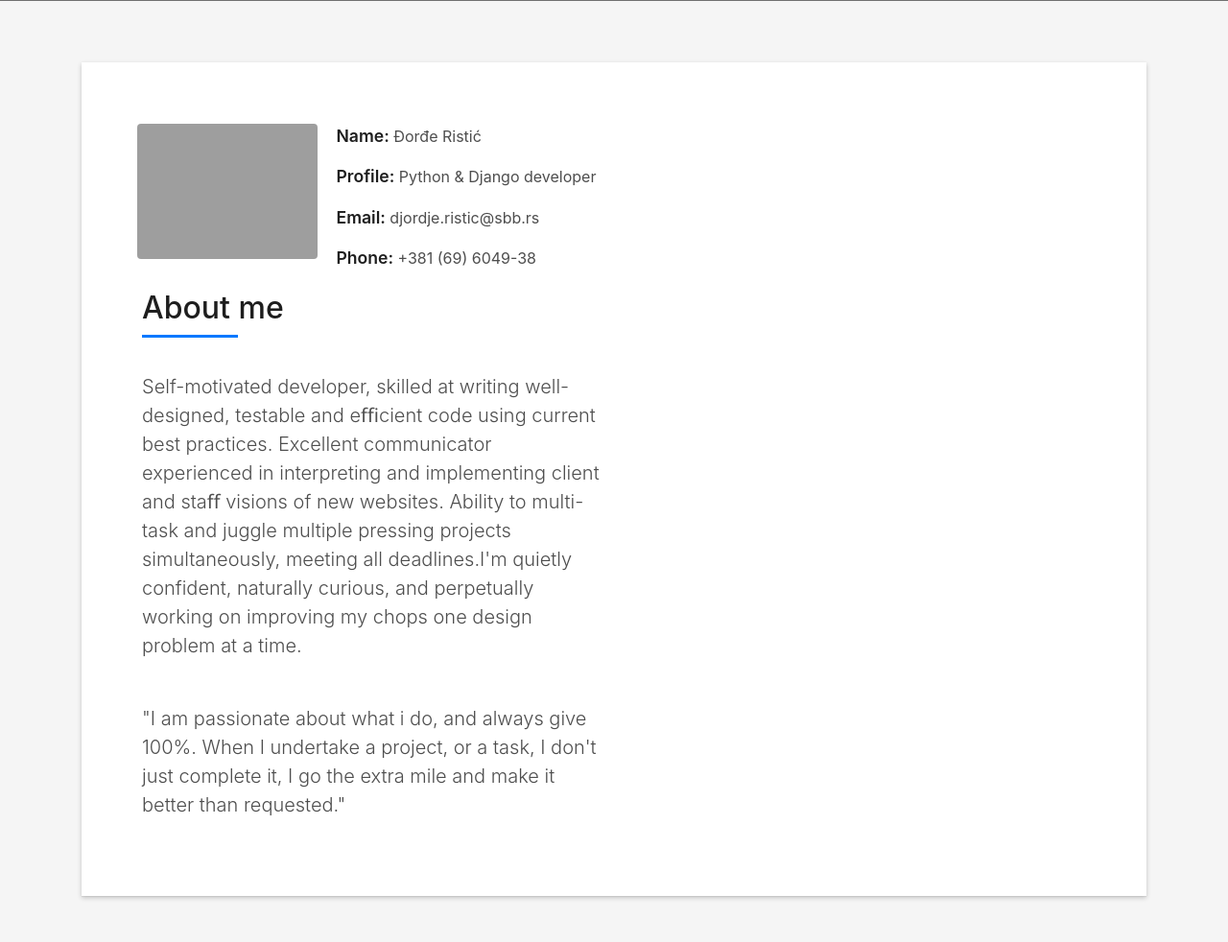
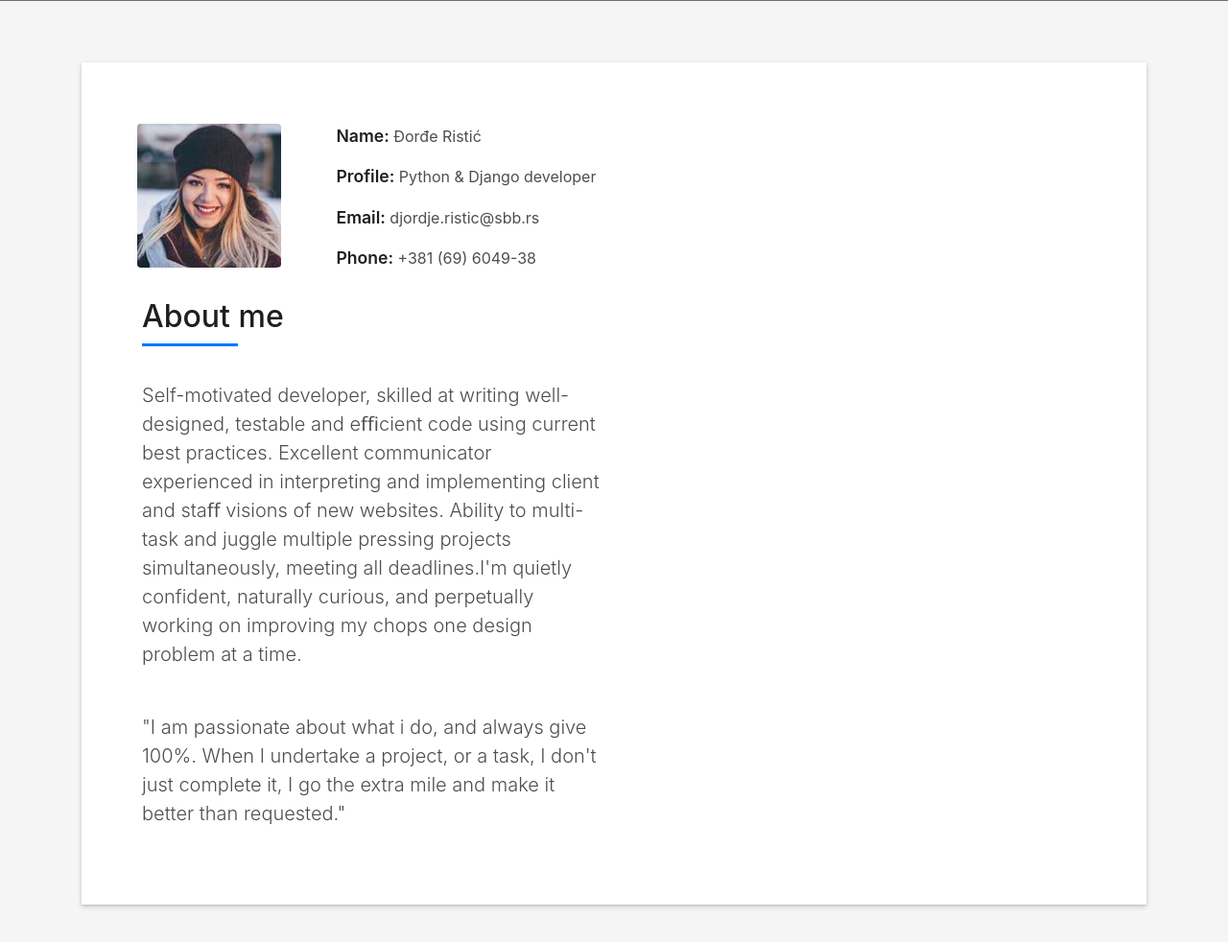
Before and after one commit to pydevink/dev.ink, a Django app: page / in a window 1280 px wide. Shown: the part 799-1781 px from the top of the page at 96% size. Run offline with Django 3.2, Linux system fonts and the light colour scheme; some libraries are stand-ins or nearby versions; some web fonts are replaced; grey boxes are pictures that could not be loaded.

```diff
--- a/templates/index.html
+++ b/templates/index.html
@@ -94,7 +94,7 @@
                 <div class="row">
                   <div class="col-sm-6 col-md-5">
                     <div class="about-img">
-                      <img src="{% static 'img/FVM_4766.jpg'%}" class="img-fluid rounded b-shadow-a" alt="">
+                      <img src="{% static 'img/testimonial-4.jpg' %}" class="img-fluid rounded b-shadow-a" alt="">
                     </div>
                   </div>
                   <div class="col-sm-6 col-md-7">
```
